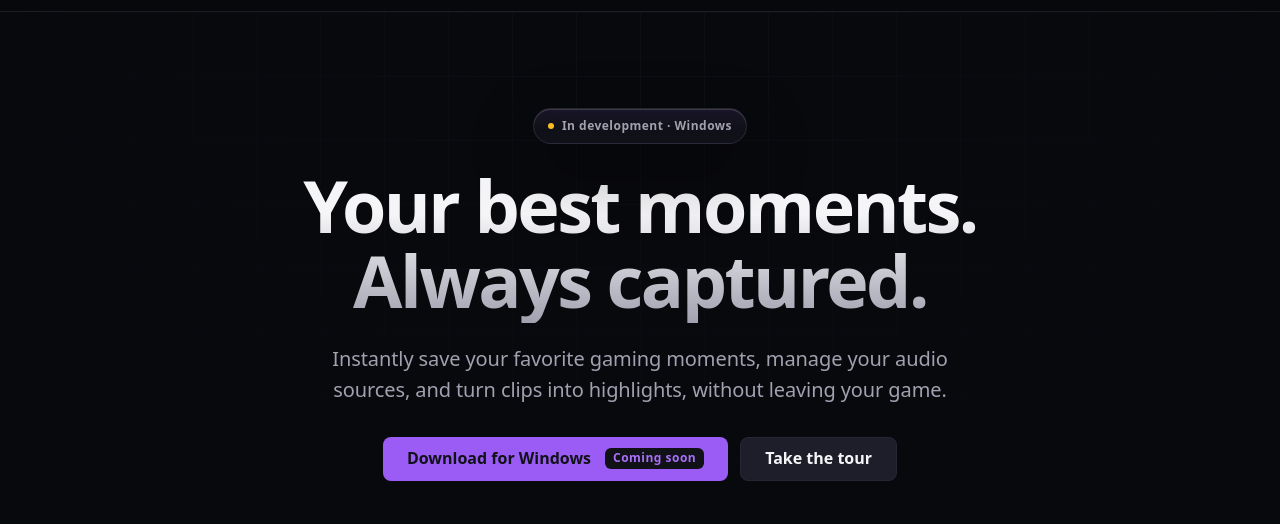
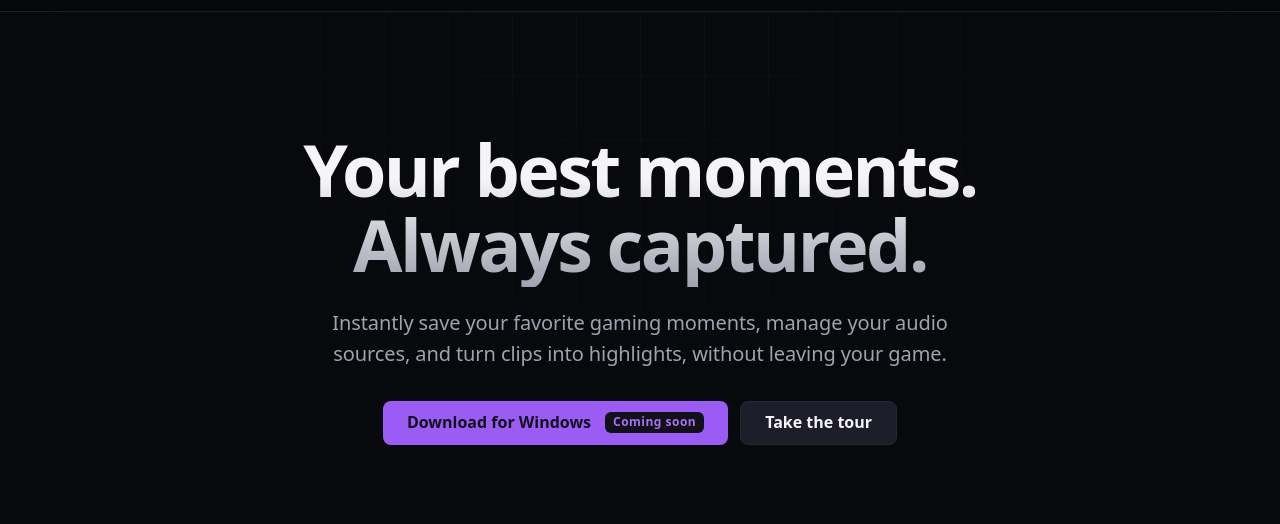
Before and after one commit to jona1502/Clipuh, an Astro site in the folder website/: page / in a window 1280 px wide. Shown: the part 61-585 px from the top of the page. Built offline with nearby package versions, Linux system fonts and the light colour scheme; Astro itself is replaced by a stand-in of ours; a web font is replaced by a local one.

Commit message:
fix(website): remove development badge from hero

```diff
--- a/website/src/components/sections/Hero.astro
+++ b/website/src/components/sections/Hero.astro
@@ -31,16 +31,6 @@ const downloadHref = directUrl ?? `#${sections.download}`;
 
   <Container>
     <div class="mx-auto flex max-w-4xl flex-col items-center text-center">
-      <a
-        href={`#${sections.download}`}
-        class="glass-panel text-caption text-text-secondary hover:text-text inline-flex min-h-9 items-center gap-2 rounded-full px-3.5 font-semibold transition-colors"
-      >
-        <span
-          class="bg-warning size-1.5 rounded-full"
-          aria-hidden="true"
-        ></span>
-        In development · {download.platform}
-      </a>
       <h1 class="text-display text-gradient mt-6 pb-1">{site.tagline}</h1>
       <p class="text-lead text-text-secondary mt-5 max-w-2xl">
         Instantly save your favorite gaming moments, manage your audio sources,
```
